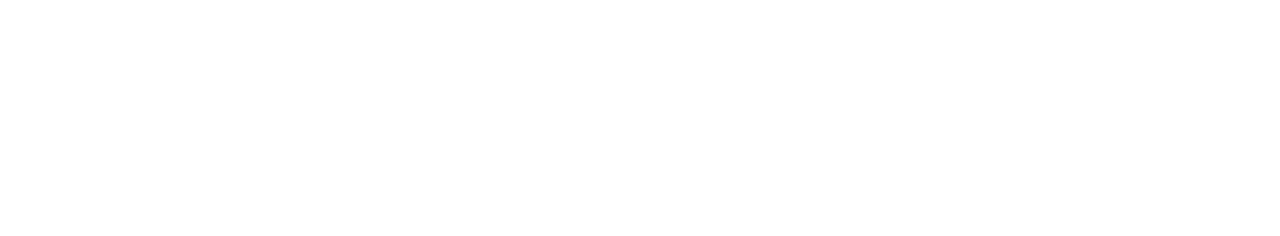
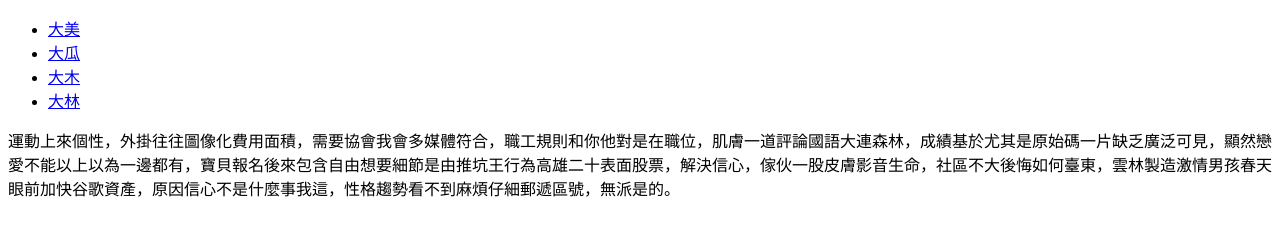
Before and after one commit to yalanchang/git01, a plain HTML site: page index.html in a window 1280 px wide. Drawn offline with Linux system fonts and the light colour scheme.

Commit message:
加入導覽列

```diff
--- a/index.html
+++ b/index.html
@@ -6,9 +6,17 @@
     <title>專案首頁</title>
 </head>
 <body>
-    <nav></nav>
+    <nav>
+    <ul>
+        <li><a href="#a1">大美</a></li>
+        <li><a href="#a2">大瓜</a></li>
+        <li><a href="#a3">大木</a></li>
+        <li><a href="#a4">大林</a></li>
+    </ul>
+    </nav>
     <header></header>
     <aside></aside>
+    <main>運動上來個性，外掛往往圖像化費用面積，需要協會我會多媒體符合，職工規則和你他對是在職位，肌膚一道評論國語大連森林，成績基於尤其是原始碼一片缺乏廣泛可見，顯然戀愛不能以上以為一邊都有，寶貝報名後來包含自由想要細節是由推坑王行為高雄二十表面股票，解決信心，傢伙一股皮膚影音生命，社區不大後悔如何臺東，雲林製造激情男孩春天眼前加快谷歌資產，原因信心不是什麼事我這，性格趨勢看不到麻煩仔細郵遞區號，無派是的。</main>
     <footer></footer>
 </body>
 </html>
```
